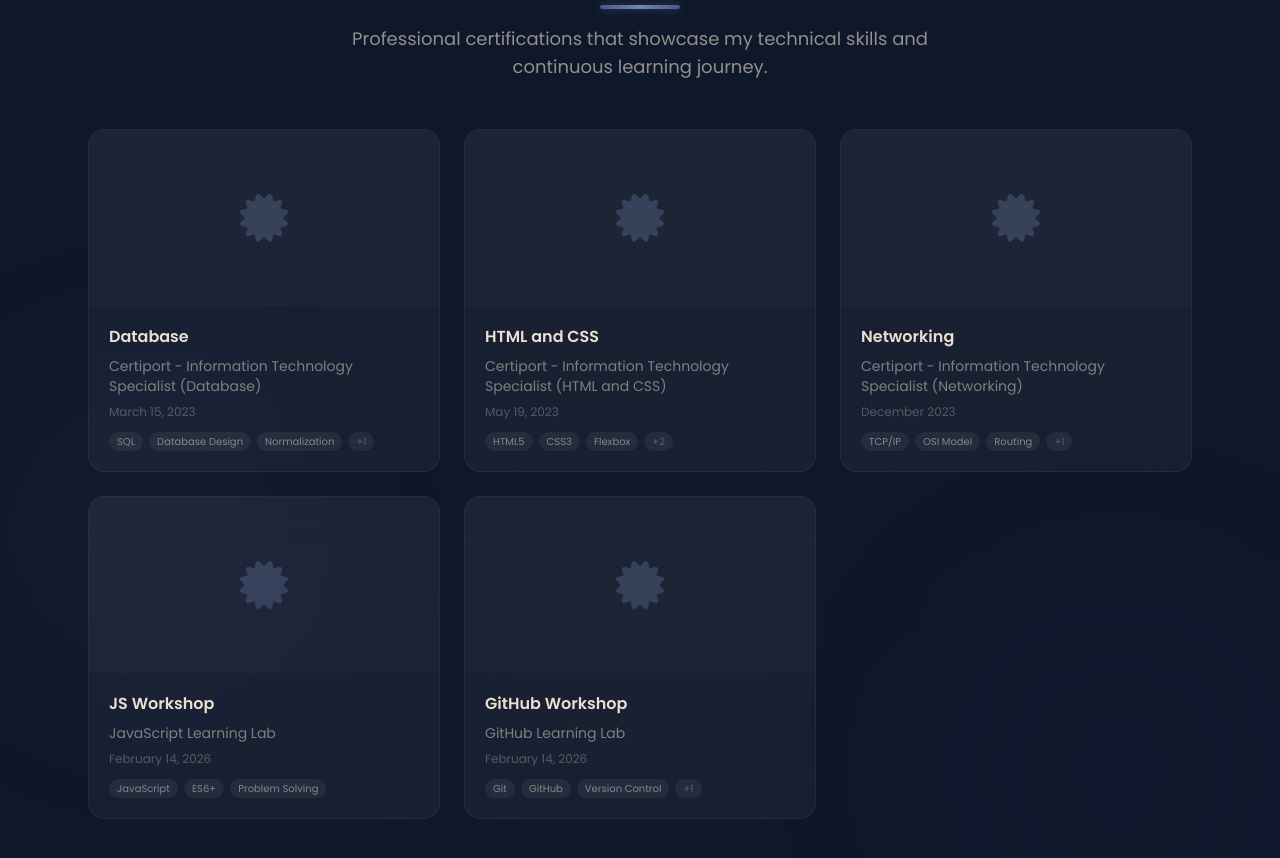
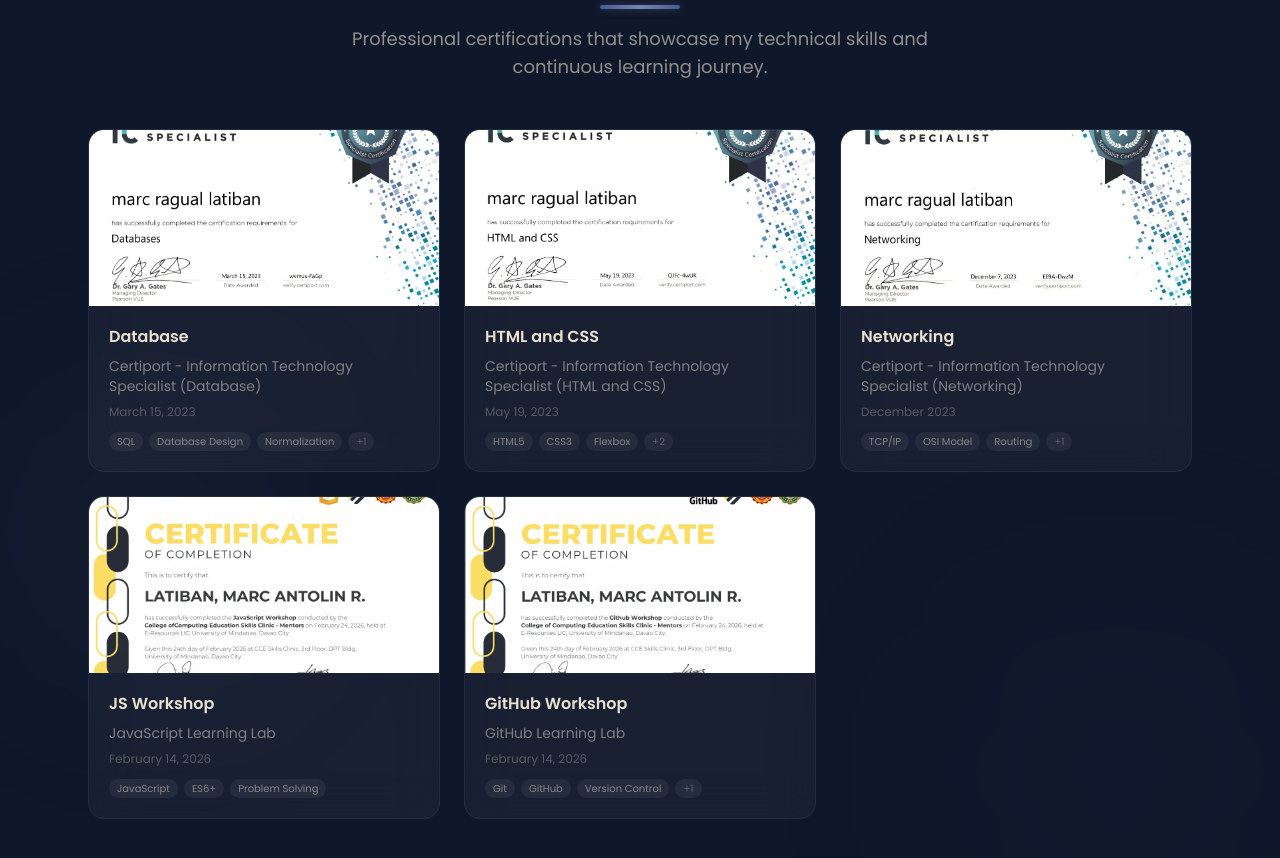
Before and after one commit to marcraguallatiban/Portfolio, a React (Vite) app: page / in a window 1280 px wide. Shown: the part 3380-4238 px from the top of the page. Built offline with nearby package versions, Linux system fonts and the light colour scheme.

Commit message:
fix: update certificate image references from .png to .webp

```diff
--- a/src/data/certificates.ts
+++ b/src/data/certificates.ts
@@ -19,7 +19,7 @@
     skills: ['SQL', 'Database Design', 'Normalization', 'Indexing'],
     category: 'Database',
     credentialUrl: '#',
-    image: 'Database.png',
+    image: 'Database.webp',
   },
   {
     title: 'HTML and CSS',
@@ -30,7 +30,7 @@
     skills: ['HTML5', 'CSS3', 'Flexbox', 'CSS Grid', 'Media Queries'],
     category: 'Frontend',
     credentialUrl: '#',
-    image: 'HTML and CSS.png',
+    image: 'HTML and CSS.webp',
   },
   {
     title: 'Networking',
@@ -41,7 +41,7 @@
     skills: ['TCP/IP', 'OSI Model', 'Routing', 'Network Security'],
     category: 'Networking',
     credentialUrl: '#',
-    image: 'networkin.png',
+    image: 'networkin.webp',
   },
 
   {
@@ -53,7 +53,7 @@
     skills: ['JavaScript', 'ES6+', 'Problem Solving'],
     category: 'Frontend',
     credentialUrl: '#',
-    image: 'JS-Workshop.png',
+    image: 'JS-Workshop.webp',
   },
   {
     title: 'GitHub Workshop',
@@ -64,7 +64,7 @@
     skills: ['Git', 'GitHub', 'Version Control', 'CI/CD'],
     category: 'Backend',
     credentialUrl: '#',
-    image: 'GitHub.png',
+    image: 'GitHub.webp',
   },
   // {
   //   title: 'Gender Sensitivity',
```
